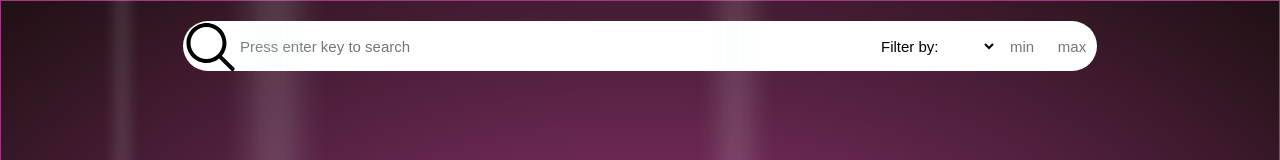
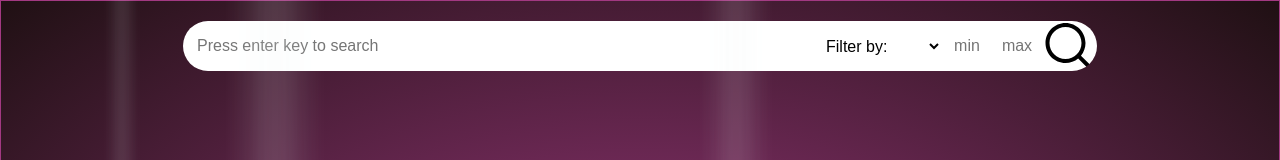
Before and after one commit to MissKayGhann/World-Cup-Players, a React (Create React App) app in the folder client/: page / in a window 1280 px wide. Shown: the top 160 px of the page. Built offline with nearby package versions, Linux system fonts and the light colour scheme; no server answers.

Commit message:
Updated searchbar styling

```diff
--- a/client/src/components/SearchBar/index.tsx
+++ b/client/src/components/SearchBar/index.tsx
@@ -12,7 +12,6 @@ const SearchBar = (): JSX.Element => {
         <>
             <div className="search-div">
                 <form className="search-form" onSubmit={e => handleSubmit(e)}>
-                    <input type="submit" className="search-img" value="" />
                     <input
                         type="text"
                         placeholder="Press enter key to search"
@@ -45,6 +44,7 @@ const SearchBar = (): JSX.Element => {
                         placeholder="max"
                         min={1}
                     />
+                    <input type="submit" className="search-img" value="" />
                 </form>
             </div>
         </>
--- a/client/src/components/SearchBar/style.scss
+++ b/client/src/components/SearchBar/style.scss
@@ -15,7 +15,9 @@
         border: none;
         height: 100%;
         background: field;
-        font-size: 15px;
+        font-size: 16px;
+        opacity: 1;
+        transition: all .2s ease;
     }
 
     & > *:focus {
@@ -26,6 +28,8 @@
     .search-input {
         width: 50%;
         min-width: 200px;
+        border-radius: 30px 0 0 30px;
+        text-indent: 12px;
     }
 
     .search-img {
@@ -33,11 +37,7 @@
         background-position: 50% 40%;
         width: 55px;
         cursor: pointer;
-        pointer-events: none;
-
-        &:first-child { // giving the first element a border radius top and bottom left
-                border-radius: 30px 0 0 30px;
-            }
+        border-radius: 0 30px 30px 0;
     }
 
     select[name="filter-search"] {
@@ -51,9 +51,5 @@
         &::-webkit-outer-spin-button, &::-webkit-inner-spin-button {
             display: none;
         }
-
-        &:last-child { // giving the last element in the form a border radius top and bottom right
-            border-radius: 0 30px 30px 0;
-        }
     }
 }
```
